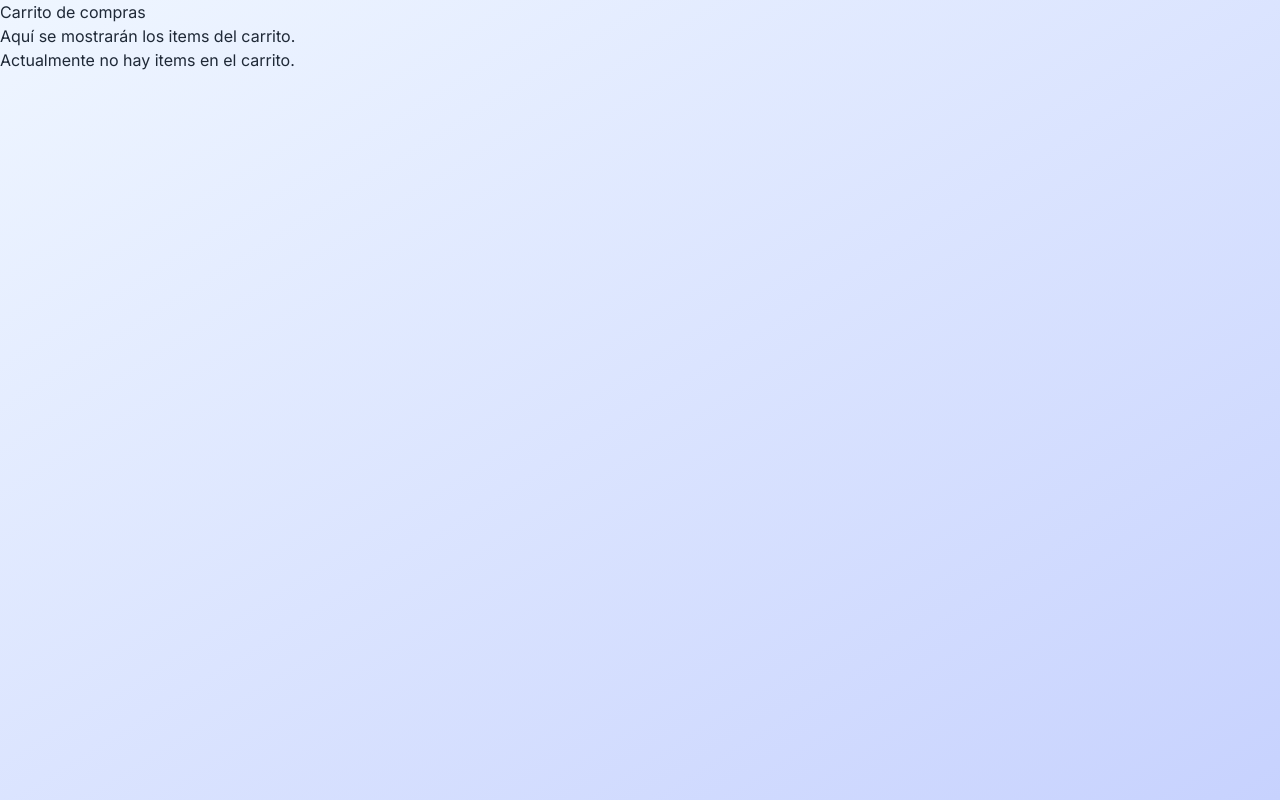
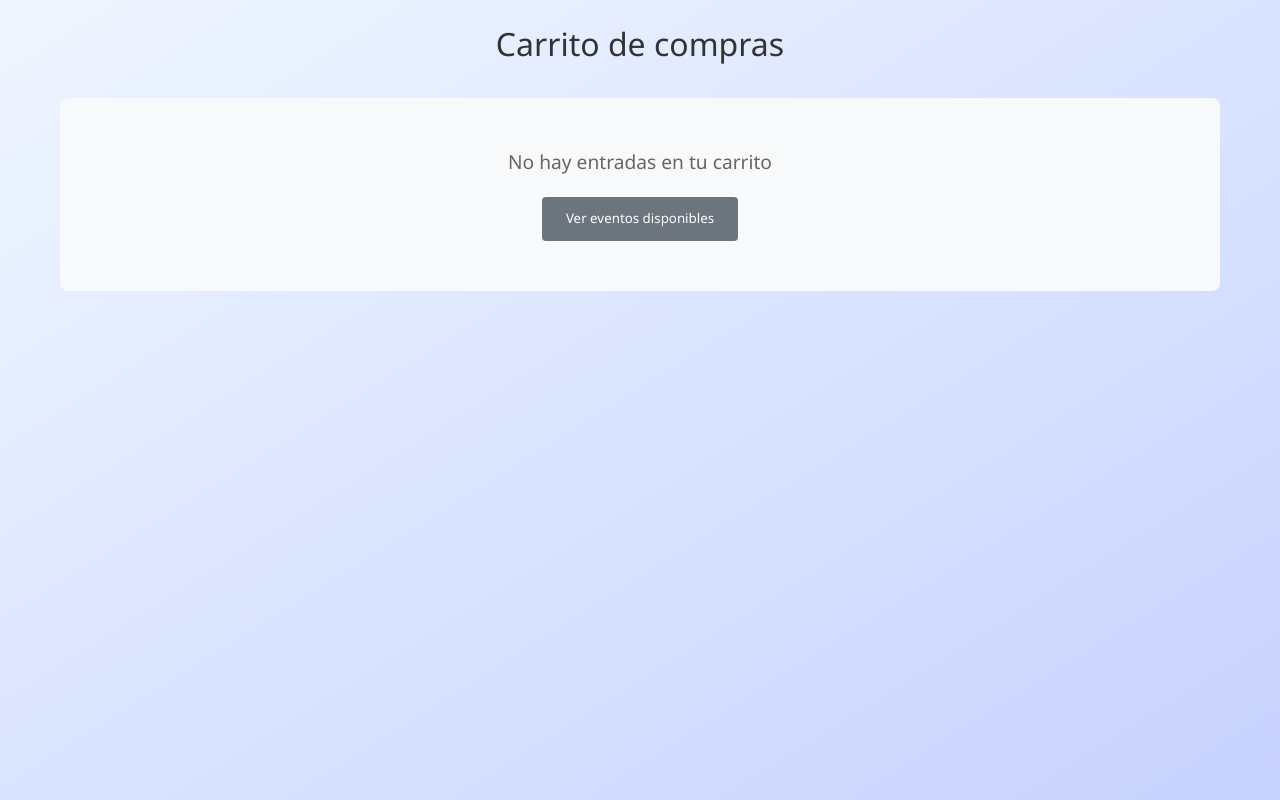
Before and after one commit to valenpeppi/FrontEnd-Venta-de-Entradas, a React (Vite) app in the folder react-app/: page /cart in a window 1280 px wide. Built offline with nearby package versions, Linux system fonts and the light colour scheme.

Commit message:
se hizo logica carrito, faltaria que en navbar en vez de 0 ,cantItemsCarrito

```diff
--- a/react-app/src/components/CarritoPage.css
+++ b/react-app/src/components/CarritoPage.css
@@ -1,9 +1,168 @@
-.btn btn-primary {
-  background-color: #4f46e5;
-  color: #fff;
-  font-weight: 600;
-  padding: 0.5rem 1rem;
-  border-radius: 9999px;
-  box-shadow: 0 2px 8px rgba(31, 41, 55, 0.08);
+/* Estilos generales */
+.cart-container {
+  max-width: 1200px;
+  margin: 0 auto;
+  padding: 20px;
+  font-family: 'Segoe UI', Tahoma, Geneva, Verdana, sans-serif;
+}
+
+.cart-title {
+  color: #333;
+  text-align: center;
+  margin-bottom: 30px;
+  font-size: 2rem;
+}
+
+/* Estilos para items del carrito */
+.cart-items-container {
+  display: flex;
+  flex-direction: column;
+  gap: 20px;
+  margin-bottom: 30px;
+}
+
+.cart-item {
+  display: grid;
+  grid-template-columns: 2fr 1fr 1fr auto;
+  gap: 20px;
+  align-items: center;
+  padding: 20px;
+  background-color: #fff;
+  border-radius: 8px;
+  box-shadow: 0 2px 8px rgba(0, 0, 0, 0.1);
+  transition: transform 0.2s;
+}
+
+.cart-item:hover {
+  transform: translateY(-2px);
+}
+
+.item-info {
+  display: flex;
+  flex-direction: column;
+  gap: 5px;
+}
+
+.item-name {
+  margin: 0;
+  color: #222;
+  font-size: 1.2rem;
+}
+
+.item-date, .item-location {
+  margin: 0;
+  color: #666;
+  font-size: 0.9rem;
+}
+
+.item-price {
+  margin: 5px 0 0;
+  font-weight: 500;
+}
+
+.item-quantity {
+  text-align: center;
+  font-weight: 500;
+}
+
+.item-subtotal {
+  text-align: right;
+  font-weight: bold;
+}
+
+.item-remove-btn {
+  padding: 8px 12px;
+  background-color: #ff4444;
+  color: white;
+  border: none;
+  border-radius: 4px;
+  cursor: pointer;
   transition: background-color 0.2s;
 }
+
+.item-remove-btn:hover {
+  background-color: #cc0000;
+}
+
+/* Resumen del carrito */
+.cart-summary {
+  background-color: #f8f9fa;
+  padding: 25px;
+  border-radius: 8px;
+  margin-top: 20px;
+}
+
+.total-section {
+  text-align: right;
+  margin-bottom: 20px;
+}
+
+.total-section h3 {
+  margin: 0;
+  font-size: 1.5rem;
+  color: #333;
+}
+
+/* Botones */
+.action-buttons {
+  display: flex;
+  justify-content: flex-end;
+  gap: 15px;
+}
+
+.continue-btn, .checkout-btn {
+  padding: 12px 24px;
+  border: none;
+  border-radius: 4px;
+  font-weight: 500;
+  cursor: pointer;
+  transition: all 0.2s;
+}
+
+.continue-btn {
+  background-color: #6c757d;
+  color: white;
+}
+
+.continue-btn:hover {
+  background-color: #5a6268;
+}
+
+.checkout-btn {
+  background-color: #28a745;
+  color: white;
+}
+
+.checkout-btn:hover {
+  background-color: #218838;
+}
+
+/* Carrito vacío */
+.empty-cart {
+  text-align: center;
+  padding: 50px 20px;
+  background-color: #f8f9fa;
+  border-radius: 8px;
+}
+
+.empty-cart p {
+  font-size: 1.2rem;
+  color: #666;
+  margin-bottom: 20px;
+}
+
+/* Responsive */
+@media (max-width: 768px) {
+  .cart-item {
+    grid-template-columns: 1fr;
+    gap: 10px;
+  }
+
+  .item-quantity, .item-subtotal {
+    text-align: left;
+  }
+
+  .action-buttons {
+    flex-direction: column;
+  }
+}
--- a/react-app/src/components/CarritoPage.tsx
+++ b/react-app/src/components/CarritoPage.tsx
@@ -1,26 +1,90 @@
+import React, { useState, useEffect } from 'react';
+import { useNavigate } from 'react-router-dom';
+import type { Ticket } from './HomePage';
+import './CarritoPage.css'; // Archivo CSS separado
 
-import React from 'react';
-import { useNavigate } from 'react-router-dom';
+interface CartItem extends Ticket {
+  quantity: number;
+}
+
 const CarritoPage = () => {
   const navigate = useNavigate();
+  const [cartItems, setCartItems] = useState<CartItem[]>([]);
+
+  useEffect(() => {
+    const items = JSON.parse(localStorage.getItem('ticket') || '[]');
+    setCartItems(items);
+  }, []);
+
+  const removeItem = (index: number) => {
+    const newCartItems = cartItems.filter((_, i) => i !== index);
+    localStorage.setItem('ticket', JSON.stringify(newCartItems));
+    setCartItems(newCartItems);
+  };
+
+  const calculateTotal = () => {
+    return cartItems.reduce((total, item) => total + (item.price * item.quantity), 0);
+  };
 
   return (
-    <nav>
-    <div>
-      <h2>Carrito de compras</h2>
-      <p>Aquí se mostrarán los items del carrito.</p>
-      <button onClick={() => navigate('/')} className="btn btn-primary">Volver a la tienda</button>
-      <button onClick={() => navigate('/pay')} className="btn btn-success">Pagar</button>
-      <button onClick={() => navigate('/')} className="btn btn-danger">Eliminar item</button>
-      <p>Actualmente no hay items en el carrito.</p>
+    <div className="cart-container">
+      <h2 className="cart-title">Carrito de compras</h2>
+
+      {cartItems.length > 0 ? (
+        <>
+          <div className="cart-items-container">
+            {cartItems.map((item, index) => (
+              <div key={index} className="cart-item">
+                <div className="item-info">
+                  <h3 className="item-name">{item.eventName}</h3>
+                  {item.date && <p className="item-date">{item.date}</p>}
+                  {item.location && <p className="item-location">{item.location}</p>}
+                  <p className="item-price">Precio unitario: ${item.price.toFixed(2)}</p>
+                </div>
+
+                <div className="item-quantity">
+                  <span>Cantidad: {item.quantity}</span>
+                </div>
+
+                <div className="item-subtotal">
+                  <p>Subtotal: ${(item.price * item.quantity).toFixed(2)}</p>
+                </div>
+
+                <button
+                  onClick={() => removeItem(index)}
+                  className="item-remove-btn"
+                >
+                  Eliminar
+                </button>
+              </div>
+            ))}
+          </div>
+
+          <div className="cart-summary">
+            <div className="total-section">
+              <h3>Total: ${calculateTotal().toFixed(2)}</h3>
+            </div>
+
+            <div className="action-buttons">
+              <button onClick={() => navigate('/')} className="continue-btn">
+                Seguir comprando
+              </button>
+              <button onClick={() => navigate('/pay')} className="checkout-btn">
+                Proceder al pago
+              </button>
+            </div>
+          </div>
+        </>
+      ) : (
+        <div className="empty-cart">
+          <p>No hay entradas en tu carrito</p>
+          <button onClick={() => navigate('/')} className="continue-btn">
+            Ver eventos disponibles
+          </button>
+        </div>
+      )}
     </div>
-    </nav>
   );
 };
 
 export default CarritoPage;
-//componenente carrito que muestra los items del carrito de compras
-//y que se puede navegar a esta página desde la barra de navegación
-//agregar un botón para volver a la página de inicio
-//y un botón para proceder al pago
-//también se puede agregar un botón para eliminar un item del carrito
--- a/react-app/src/components/PurchaseModal.tsx
+++ b/react-app/src/components/PurchaseModal.tsx
@@ -7,7 +7,6 @@ interface PurchaseModalProps {
   selectedTicket: Ticket | null;
   quantity: number;
   onQuantityChange: (quantity: number) => void;
-  onConfirmPurchase: () => void;
   onCloseModal: () => void;
   errorMessage: string | null;
 }
@@ -17,10 +16,30 @@ const PurchaseModal: React.FC<PurchaseModalProps> = ({
   selectedTicket,
   quantity,
   onQuantityChange,
-  onConfirmPurchase,
   onCloseModal,
   errorMessage
 }) => {
+  const handleAddToCart = () => {
+    if (!selectedTicket) return;
+
+    const cartItems = JSON.parse(localStorage.getItem('ticket') || '[]');
+    const existingItemIndex = cartItems.findIndex((item: Ticket) => item.id === selectedTicket.id);
+
+    if (existingItemIndex >= 0) {
+      // Si ya existe, actualiza la cantidad
+      cartItems[existingItemIndex].quantity += quantity;
+    } else {
+      // Si no existe, agrega nuevo item
+      cartItems.push({
+        ...selectedTicket,
+        quantity: quantity
+      });
+    }
+
+    localStorage.setItem('ticket', JSON.stringify(cartItems));
+    onCloseModal();
+  };
+
   if (!isOpen || !selectedTicket) {
     return null;
   }
@@ -59,7 +78,7 @@ const PurchaseModal: React.FC<PurchaseModalProps> = ({
         )}
         <div className="purchase-modal-actions">
           <button
-            onClick={onConfirmPurchase}
+            onClick={handleAddToCart}
             className="btn-confirm"
           >
             Agregar al Carrito
```
Also changed, not shown: react-app/src/components/Navbar.tsx (line endings or trailing spaces).
